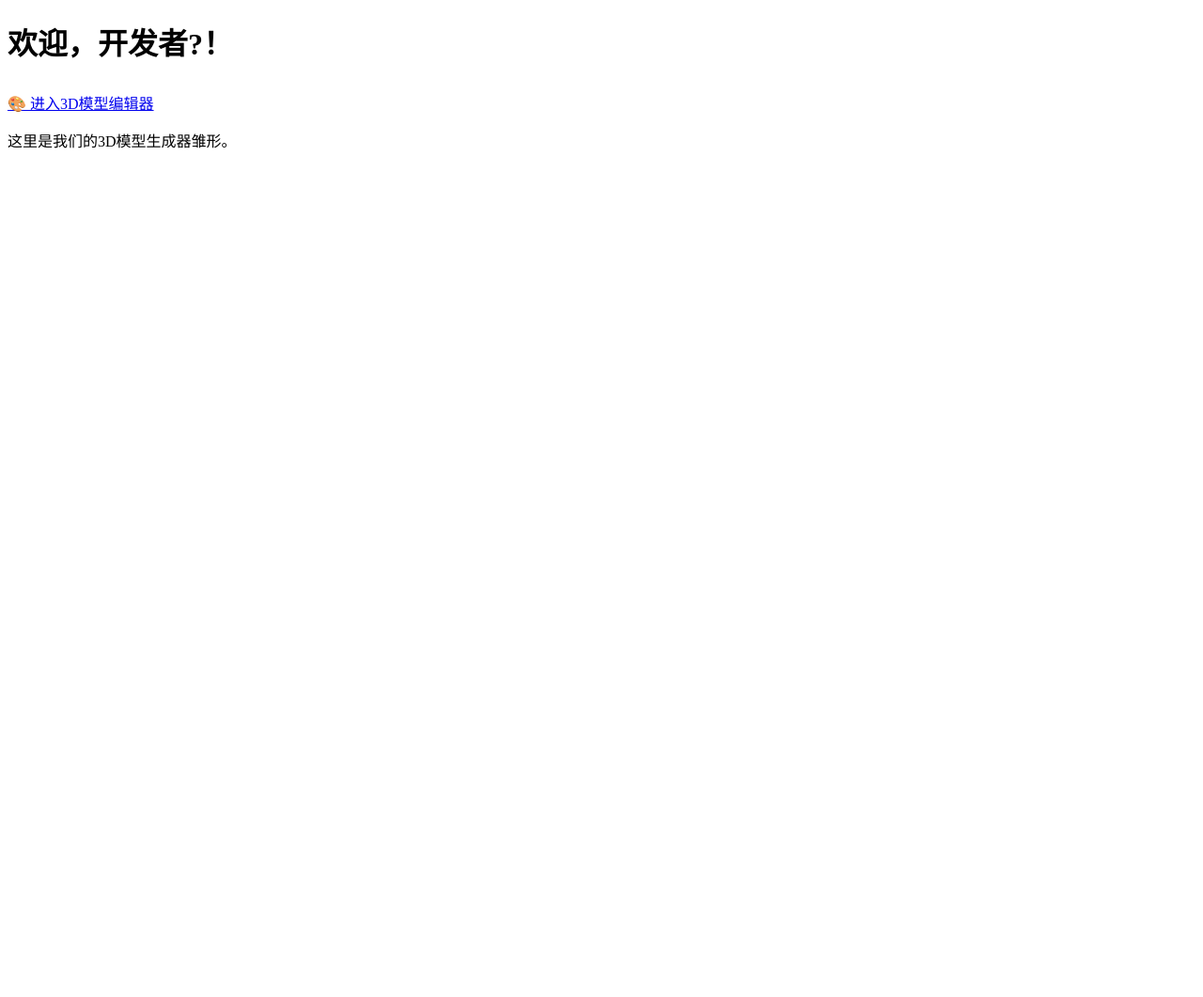
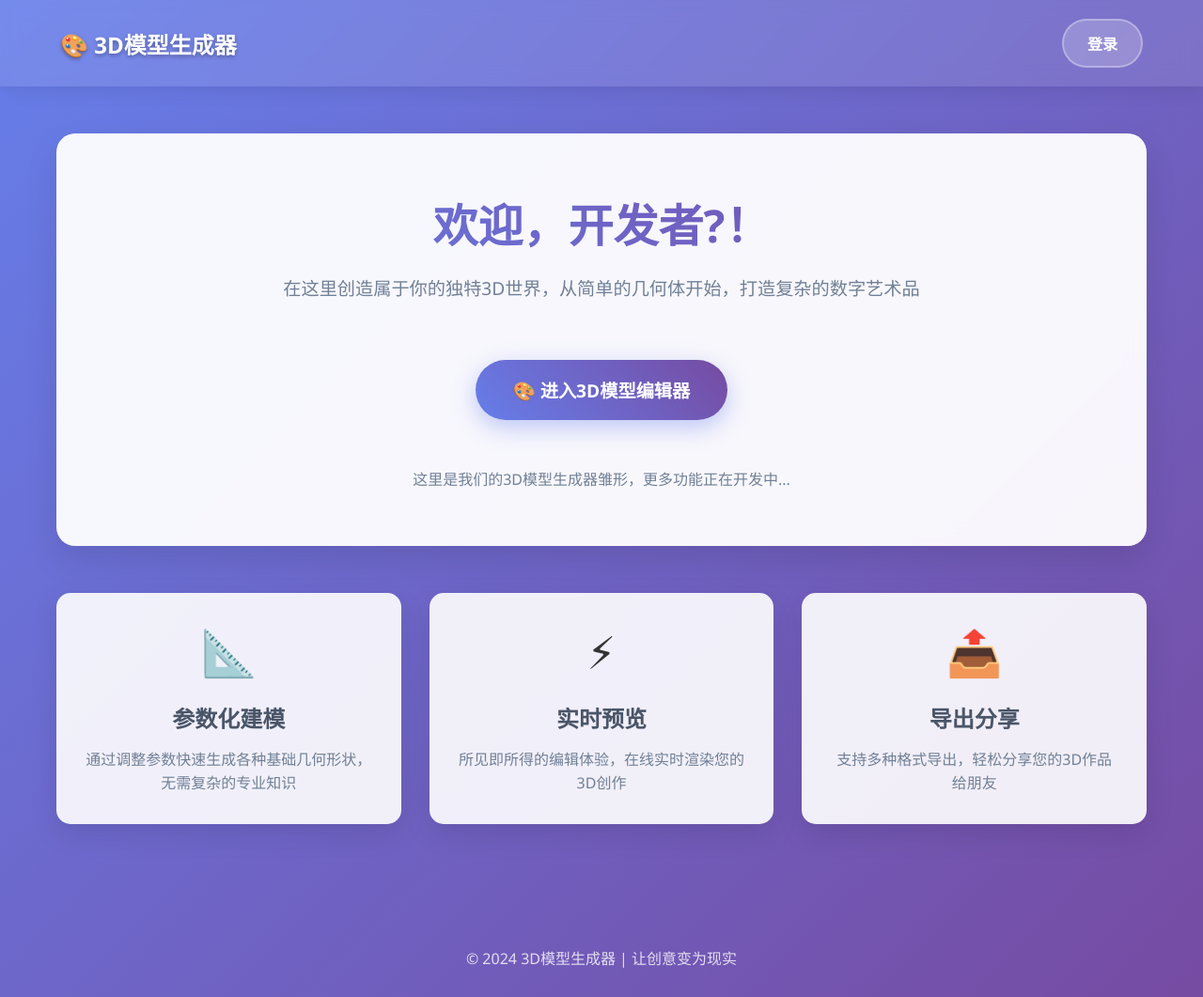
Before and after one commit to Pillowe582/Vigorous, a Django app: page / in a window 1280 px wide. Shown: the whole page at 94% size. Before the commit the page ends 158 px from the top, so only its background shows below. Run offline with Django 5.2, Linux system fonts and the light colour scheme.

Commit message:
美化了首页

```diff
--- /dev/null
+++ b/web3d/static/homepage/css/style.css
@@ -0,0 +1,166 @@
+* {
+    margin: 0;
+    padding: 0;
+    box-sizing: border-box;
+}
+
+body {
+    font-family: 'Segoe UI', Tahoma, Geneva, Verdana, sans-serif;
+    background: linear-gradient(135deg, #667eea 0%, #764ba2 100%);
+    min-height: 100vh;
+    color: #333;
+}
+
+.header {
+    background: rgba(255, 255, 255, 0.1);
+    backdrop-filter: blur(10px);
+    padding: 20px 5%;
+    display: flex;
+    justify-content: space-between;
+    align-items: center;
+    box-shadow: 0 2px 20px rgba(0, 0, 0, 0.1);
+}
+
+.logo {
+    font-size: 24px;
+    font-weight: bold;
+    color: white;
+    text-shadow: 0 2px 4px rgba(0, 0, 0, 0.3);
+}
+
+.auth-buttons {
+    display: flex;
+    gap: 15px;
+}
+
+.btn {
+    padding: 12px 25px;
+    border-radius: 30px;
+    text-decoration: none;
+    font-weight: 600;
+    transition: all 0.3s ease;
+    cursor: pointer;
+    border: none;
+    font-size: 16px;
+}
+
+.btn-login {
+    background: rgba(255, 255, 255, 0.2);
+    color: white;
+    border: 2px solid rgba(255, 255, 255, 0.3);
+}
+
+.btn-login:hover {
+    background: rgba(255, 255, 255, 0.3);
+    transform: translateY(-2px);
+    box-shadow: 0 5px 15px rgba(0, 0, 0, 0.2);
+}
+
+.container {
+    max-width: 1200px;
+    margin: 0 auto;
+    padding: 50px 20px;
+    text-align: center;
+}
+
+.welcome-section {
+    background: rgba(255, 255, 255, 0.95);
+    border-radius: 20px;
+    padding: 60px 40px;
+    margin-bottom: 40px;
+    box-shadow: 0 15px 35px rgba(0, 0, 0, 0.1);
+    backdrop-filter: blur(10px);
+}
+
+h1 {
+    font-size: 3rem;
+    margin-bottom: 20px;
+    color: #4a5568;
+    background: linear-gradient(45deg, #667eea, #764ba2);
+    -webkit-background-clip: text;
+    -webkit-text-fill-color: transparent;
+    background-clip: text;
+}
+
+.subtitle {
+    font-size: 1.2rem;
+    color: #718096;
+    margin-bottom: 40px;
+    line-height: 1.6;
+}
+
+.editor-button {
+    display: inline-block;
+    background: linear-gradient(45deg, #667eea, #764ba2);
+    color: white;
+    padding: 18px 40px;
+    border-radius: 50px;
+    text-decoration: none;
+    font-size: 1.2rem;
+    font-weight: 600;
+    transition: all 0.3s ease;
+    box-shadow: 0 8px 25px rgba(102, 126, 234, 0.4);
+    margin: 20px 0;
+}
+
+.editor-button:hover {
+    transform: translateY(-5px);
+    box-shadow: 0 15px 35px rgba(102, 126, 234, 0.6);
+}
+
+.features {
+    display: grid;
+    grid-template-columns: repeat(auto-fit, minmax(300px, 1fr));
+    gap: 30px;
+    margin-top: 50px;
+}
+
+.feature-card {
+    background: rgba(255, 255, 255, 0.9);
+    border-radius: 15px;
+    padding: 30px;
+    box-shadow: 0 10px 30px rgba(0, 0, 0, 0.1);
+    transition: transform 0.3s ease;
+}
+
+.feature-card:hover {
+    transform: translateY(-10px);
+}
+
+.feature-icon {
+    font-size: 3rem;
+    margin-bottom: 20px;
+}
+
+.feature-title {
+    font-size: 1.5rem;
+    margin-bottom: 15px;
+    color: #4a5568;
+}
+
+.feature-desc {
+    color: #718096;
+    line-height: 1.6;
+}
+
+footer {
+    text-align: center;
+    padding: 30px;
+    color: rgba(255, 255, 255, 0.8);
+    margin-top: 50px;
+}
+
+@media (max-width: 768px) {
+    .header {
+        flex-direction: column;
+        gap: 15px;
+    }
+
+    h1 {
+        font-size: 2rem;
+    }
+
+    .welcome-section {
+        padding: 40px 20px;
+    }
+}
--- a/web3d/templates/web3d/home.html
+++ b/web3d/templates/web3d/home.html
@@ -2,19 +2,54 @@
 <html lang="zh-CN">
 <head>
     <meta charset="UTF-8">
-    <title>3D模型生成器</title>
+    <meta name="viewport" content="width=device-width, initial-scale=1.0">
+    <title>3D模型生成器 - 首页</title>
+    {% load static %}
+    <link rel="stylesheet" href="{% static 'homepage/css/style.css' %}">
 </head>
 <body>
-    <h1>欢迎，{{ username }}！</h1>
-    <div style="text-align: left; margin-top: 30px;">
-        <a href="{% url 'editor' %}" class="editor-button">
-            🎨 进入3D模型编辑器
-        </a>
+    <header class="header">
+        <div class="logo">🎨 3D模型生成器</div>
+        <div class="auth-buttons">
+            <button class="btn btn-login" onclick="window.location.href='#'">登录</button>
         </div>
-    <p>这里是我们的3D模型生成器雏形。</p>
+    </header>
 
+    <div class="container">
+        <section class="welcome-section">
+            <h1>欢迎，{{ username }}！</h1>
+            <p class="subtitle">在这里创造属于你的独特3D世界，从简单的几何体开始，打造复杂的数字艺术品</p>
+
+            <a href="{% url 'editor' %}" class="editor-button">
+                🎨 进入3D模型编辑器
+            </a>
+
+            <p style="margin-top: 30px; color: #718096;">这里是我们的3D模型生成器雏形，更多功能正在开发中...</p>
+        </section>
+
+        <div class="features">
+            <div class="feature-card">
+                <div class="feature-icon">📐</div>
+                <h3 class="feature-title">参数化建模</h3>
+                <p class="feature-desc">通过调整参数快速生成各种基础几何形状，无需复杂的专业知识</p>
+            </div>
+
+            <div class="feature-card">
+                <div class="feature-icon">⚡</div>
+                <h3 class="feature-title">实时预览</h3>
+                <p class="feature-desc">所见即所得的编辑体验，在线实时渲染您的3D创作</p>
+            </div>
+
+            <div class="feature-card">
+                <div class="feature-icon">📤</div>
+                <h3 class="feature-title">导出分享</h3>
+                <p class="feature-desc">支持多种格式导出，轻松分享您的3D作品给朋友</p>
+            </div>
+        </div>
+    </div>
+
+    <footer>
+        <p>&copy; 2024 3D模型生成器 | 让创意变为现实</p>
+    </footer>
 </body>
-
-
-
 </html>
```
